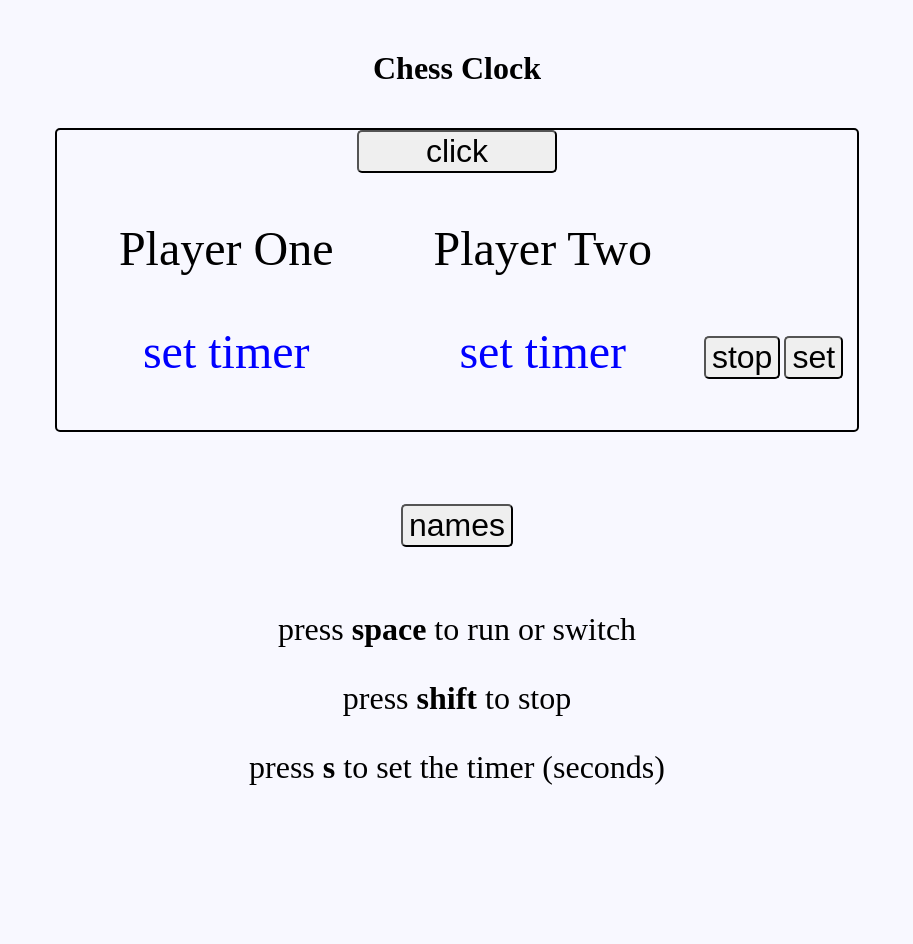
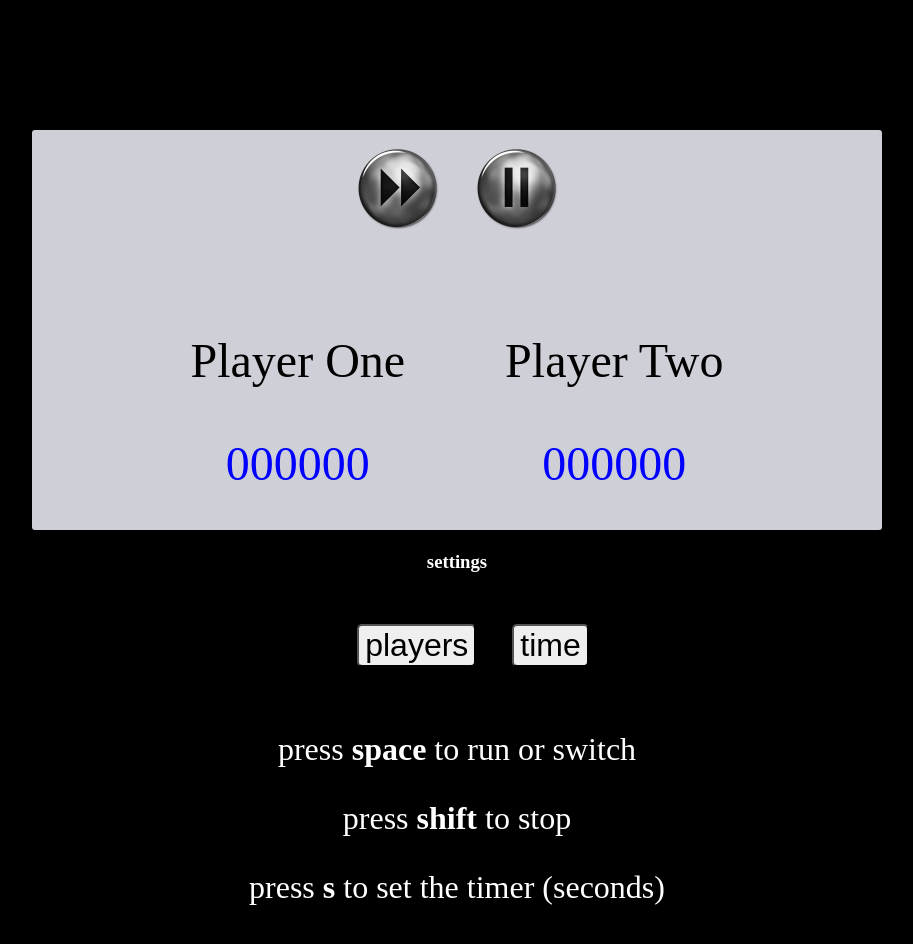
Before and after one commit to Tuhaj/Chess-Clock, a plain HTML site: page index.html in a window 1280 px wide. Shown: the whole page, without its empty margins (183-1096 px from the left). Before the commit the page ends 832 px from the top, so only its background shows below. Drawn offline with Linux system fonts and the light colour scheme; a web font is replaced by a local one.

Commit message:
improved view, in progress

```diff
--- a/index.html
+++ b/index.html
@@ -9,26 +9,27 @@
     <h1>Chess Clock</h1>
     <section class="clock">
     <div>
-    <button id="click_button">click</button>
+    <span id="click_button"><img src="forward.png" width="115px" height="115px"></span>
+    <span id="stop_button"><img src="pause.png" width="115px" height="115px"></span>
     </div>
     <span class="player">
       <div id="player_1">Player One</div>
-      <div class="counter" id="counter1">set timer</div>
+      <div class="counter" id="counter1">000000</div>
     </span>
     <span class="player">
       <div id="player_2">Player Two</div>
-      <div class="counter" id="counter2">set timer</div>
+      <div class="counter" id="counter2">000000</div>
     </span>
-    <button id="stop_button">stop</button>
-    <button id="set_button">set</button>
-    <div class="settings">
-      <button id="set_names">names</button>
+    </section>
+        <div class="settings">
+    <h3>settings</h3>
+      <button id="set_names">players</button>
+      <button id="set_button">time</button>
     </div>
       <div class="instruction">
         <p>press <strong> space </strong> to run or switch</p>
         <p>press <strong> shift </strong> to stop</p>
         <p> press <strong> s </strong> to set the timer (seconds)</p>
       </div>
-    </section>
   </body>
 </html>
--- a/style.css
+++ b/style.css
@@ -1,6 +1,6 @@
 body
 {
-  background: GhostWhite;
+  background: black;
   text-align: center;
   margin: 50px;
 }
@@ -9,11 +9,22 @@ body
   margin-top: 20px;
   display: inline-block;
   border: 2px solid black;
-  width: 800px;
-  height: 300px;
+  width: 850px;
+  height: 400px;
   top: 200px;
   border-radius: 5px;
+  background-color: #CFCFD8;
+
 }
+.settings {
+  color: white;
+}
+
+.instruction
+{
+  font-size: 1em;
+}
+
 .player
 {
   display: inline-block;
@@ -25,7 +36,6 @@ body
   margin-top: 1em;
   font-family: 'digital';
   color: blue;
-  height: 100px;
 }
 
 @font-face
@@ -34,7 +44,9 @@ body
   src:
   url('http://cssdeck.com/uploads/resources/fonts/digii/DS-DIGII.TTF');
 }
-
+.buttons {
+  display: inline-block;
+}
 #stop_button
 {
   display: inline-block;
@@ -59,11 +71,12 @@ body
 #click_button
 {
   display: inline-block;
-  width: 200px;
+  margin-bottom: 1em;
   font-size: 2em;
   border-radius: 5px;
 }
 p
 {
+  color: white;
   font-size: 2em;
 }
```
Also changed, not shown: forward.png (added), pause.png (added).
